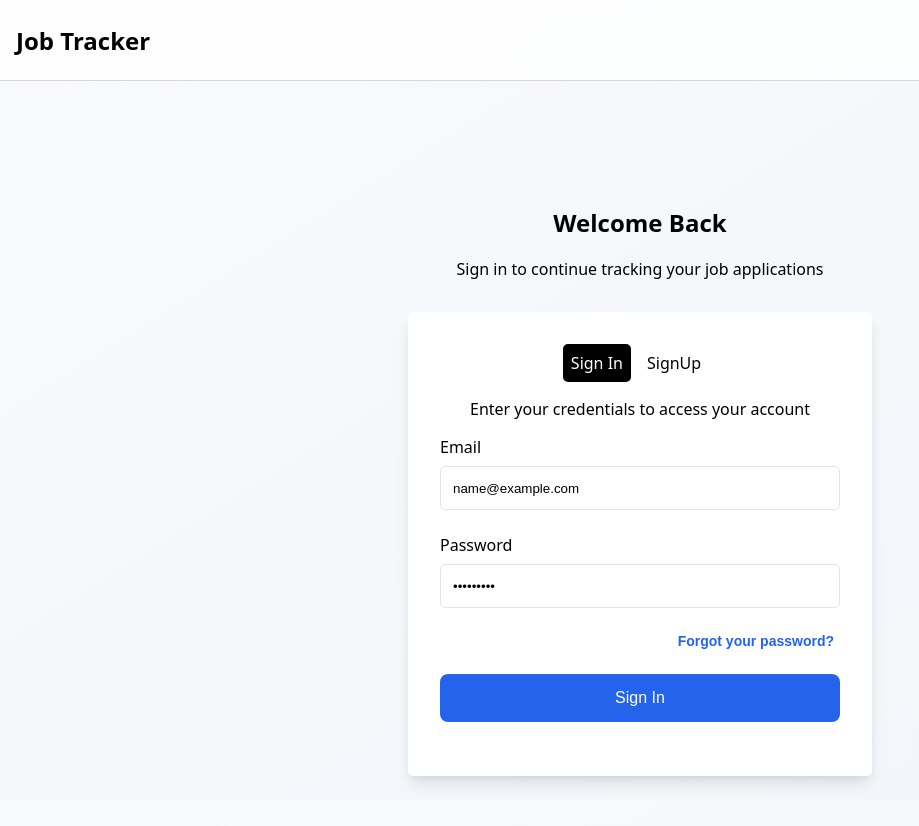
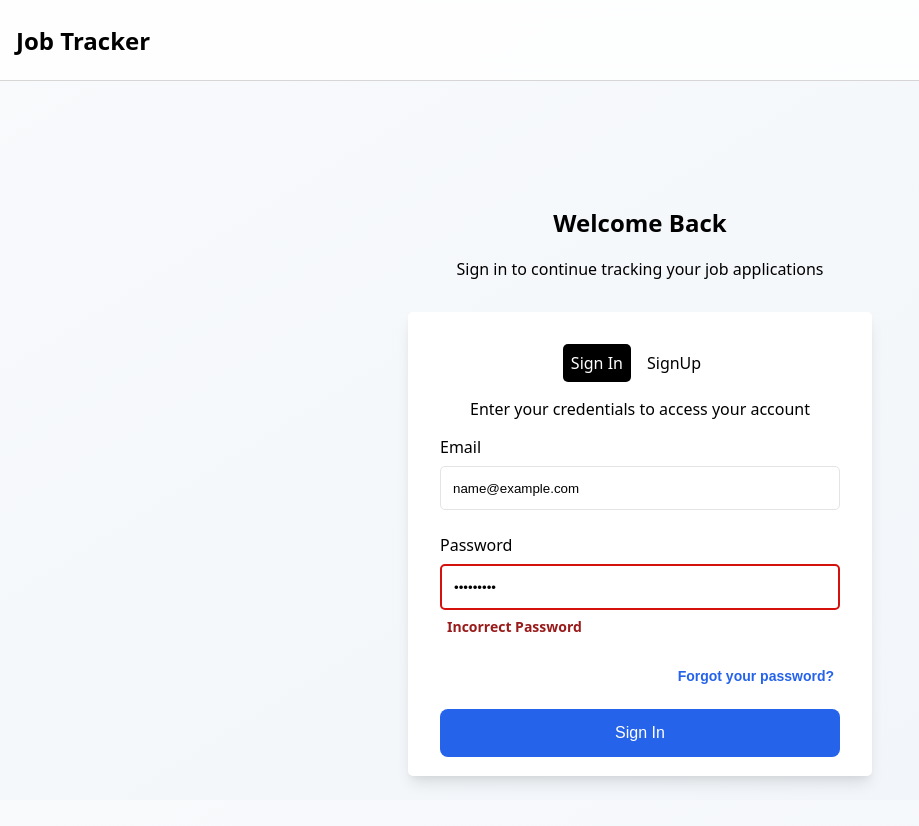
Before and after one commit to Jmelgar1014/JobTracker, a React (Vite) app: page / in a window 1280 px wide. Both pictures are taken after typing "name@example.com", "Sample123" into the empty fields and a click on the button "Sign In". Shown: the top 826 px of the page, without its empty margins (0-919 px from the left). Built offline with nearby package versions, Linux system fonts and the light colour scheme; no server answers.

Commit message:
added error notifcation UI when user enters wrong password

```diff
--- a/src/Components/LoginCard.jsx
+++ b/src/Components/LoginCard.jsx
@@ -10,6 +10,7 @@ const LoginCard = () => {
   const [email, setEmail] = useState("");
   const [password, setPassword] = useState("");
   const navigate = useNavigate();
+  const [incorrectPass, setIncorrectPass] = useState(false);
 
   async function signIn(email, password) {
     const { data, error } = await supabase.auth.signInWithPassword({
@@ -17,10 +18,12 @@ const LoginCard = () => {
       password: password,
     });
     if (data.session) {
+      setIncorrectPass(false);
       navigate("/home");
     }
 
     if (error) {
+      setIncorrectPass(true);
       console.log(error);
     }
   }
@@ -80,11 +83,14 @@ const LoginCard = () => {
                 <input
                   type="password"
                   name="password"
-                  id="password"
+                  id={incorrectPass ? "incorrectPass" : "password"}
                   value={password}
                   placeholder="Enter your password"
                   onChange={(e) => setPassword(e.target.value)}
                 />
+                {incorrectPass && (
+                  <span className="incorrectPass">Incorrect Password</span>
+                )}
               </div>
               <div className="forgot-password">
                 <button type="button" onClick={forgotPasswordRedirect}>
--- a/src/index.css
+++ b/src/index.css
@@ -412,6 +412,22 @@ a {
   border: 1px solid rgb(228, 228, 231);
 }
 
+#incorrectPass {
+  padding: 8px 12px;
+  height: 26px;
+  margin-top: 0.5rem;
+  border-radius: 5px;
+  border: 2px solid rgb(212, 17, 13);
+}
+
+.incorrectPass {
+  color: #991b1b;
+  font-weight: bold;
+  font-size: 14px;
+  padding: 2px;
+  margin: 5px;
+}
+
 #email::placeholder,
 #password::placeholder {
   font-size: 14px;
```
